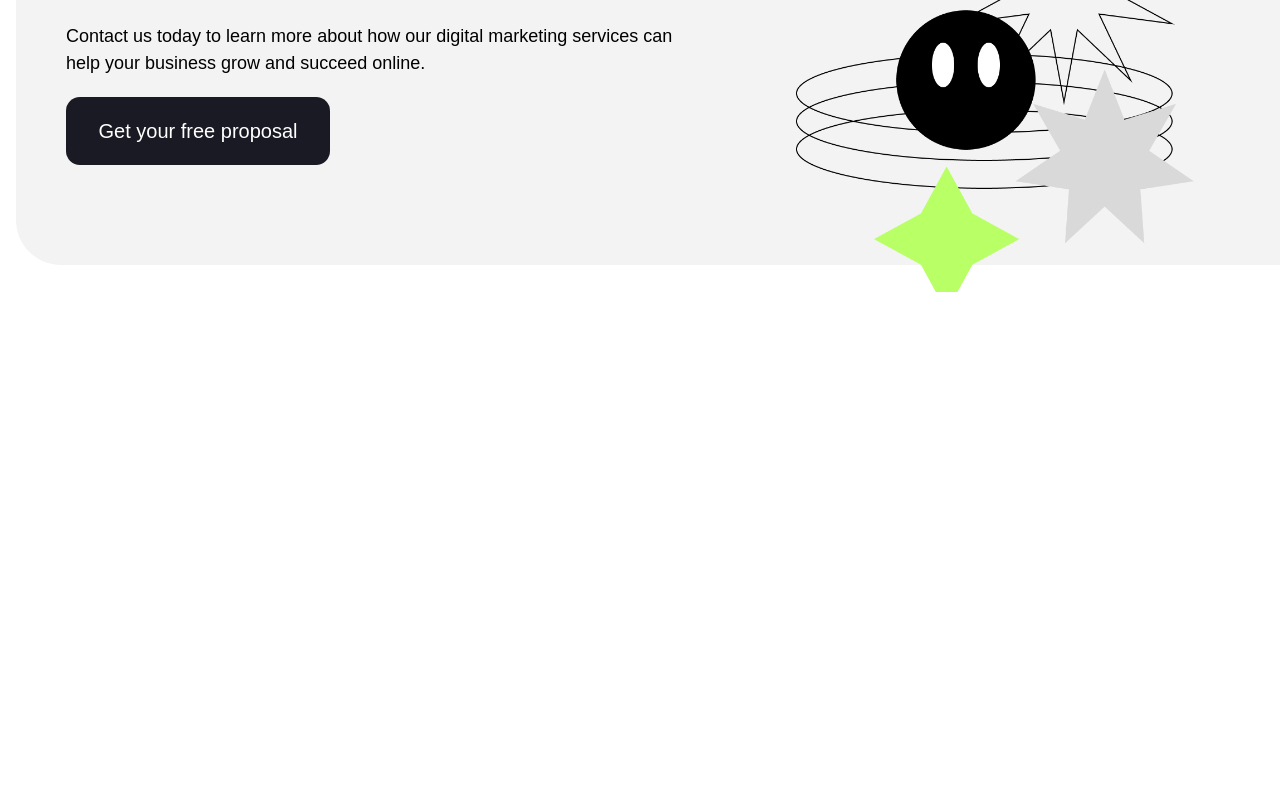
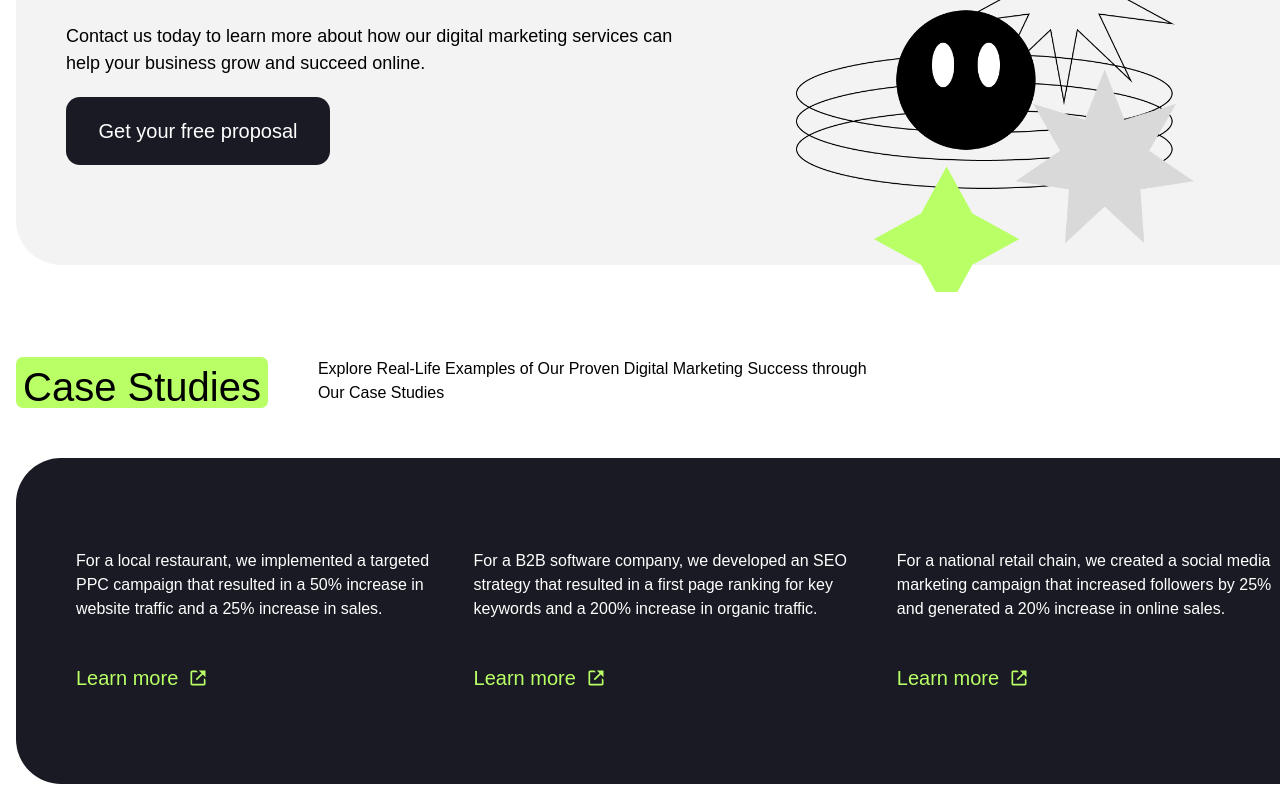
Before and after one commit to jameelf22labs/positivus-landing-page, a React (Vite) app: page / in a window 1280 px wide. Shown: the part 2150-2950 px from the top of the page. Before the commit the page ends 2442 px from the top, so only its background shows below. Built offline with nearby package versions, Linux system fonts and the light colour scheme.

Commit message:
Added case study section

```diff
--- a/src/common/components/section-label/SectionLabel.module.css
+++ b/src/common/components/section-label/SectionLabel.module.css
@@ -5,7 +5,6 @@
 }
 
 .label {
-    width: 178px;
     height: 51px;
     border-radius: 7px;
     padding-left: 7px;
@@ -21,4 +20,5 @@
 .desc {
     max-width: 550px;
     text-align: left;
+    margin-left: 30px;
 }
--- a/src/features/home/Home.tsx
+++ b/src/features/home/Home.tsx
@@ -2,7 +2,7 @@ import type { JSX } from "react";
 import React from "react";
 import Style from "./Home.module.css";
 import { Navbar } from "../../layouts";
-import { Customer, Hero, Service } from "./components";
+import { CaseStudies, Customer, Hero, Service } from "./components";
 
 import amazon from "../,,/../../assets/images/amazon.svg";
 import dribble from "../,,/../../assets/images/dribble.svg";
@@ -28,6 +28,7 @@ const Home = (): JSX.Element => {
           ]}
         />
         <Service />
+        <CaseStudies />
       </div>
     </React.Fragment>
   );
--- /dev/null
+++ b/src/features/home/components/case-studies/CaseStudies.module.css
@@ -0,0 +1,27 @@
+.studieWrapper {
+  margin-top: 50px;
+  display: flex;
+  gap: 20px;
+  width: 1344px;
+  height: 326px;
+  padding-top: 70px;
+  padding-right: 60px;
+  padding-bottom: 70px;
+  padding-left: 60px;
+  background-color: #191a23;
+  color: white;
+  border-radius: 45px;
+}
+
+.study {
+    display: flex;
+    flex-direction: column;
+    justify-content: space-around;
+}
+
+
+.study a {
+    font-weight: 400px;
+    color: #B9FF66;
+    font-size: 20px;
+}
--- /dev/null
+++ b/src/features/home/components/case-studies/CaseStudies.tsx
@@ -0,0 +1,49 @@
+import type { JSX } from "react";
+import Style from "./CaseStudies.module.css";
+import GlobalStyle from "../../../../style/global.style.module.css";
+import { SectionLabel } from "../../../../common/components";
+import { BiLinkExternal } from "react-icons/bi";
+
+const CaseStudies = (): JSX.Element => {
+  const caseStudies = [
+    {
+      desc: "For a local restaurant, we implemented a targeted PPC campaign that resulted in a 50% increase in website traffic and a 25% increase in sales.",
+      link: "www.f22labs.com",
+    },
+
+    {
+      desc: "For a B2B software company, we developed an SEO strategy that resulted in a first page ranking for key keywords and a 200% increase in organic traffic.",
+      link: "www.f22labs.com",
+    },
+
+    {
+      desc: "For a national retail chain, we created a social media marketing campaign that increased followers by 25% and generated a 20% increase in online sales.",
+      link: "www.f22labs.com",
+    },
+  ];
+
+  return (
+    <div className={GlobalStyle.wrapper}>
+      <SectionLabel
+        label="Case Studies"
+        description="Explore Real-Life Examples of Our Proven Digital Marketing Success through Our Case Studies"
+      />
+
+      <div className={Style.studieWrapper}>
+        {caseStudies.map((studie) => {
+          return (
+            <div className={Style.study}>
+              <p>{studie.desc}</p>
+
+              <a href={studie.link} style={{display : "flex" , alignItems : 'center' , gap : '10px'}}>
+                <span> Learn more </span>  <BiLinkExternal />
+              </a>
+            </div>
+          );
+        })}
+      </div>
+    </div>
+  );
+};
+
+export default CaseStudies;
--- a/src/features/home/components/index.ts
+++ b/src/features/home/components/index.ts
@@ -1,3 +1,4 @@
+import CaseStudies from "./case-studies/CaseStudies";
 import Customer from "./customer/Customer";
 import Hero from "./hero/Hero";
 import Service from "./services/Service";
@@ -5,5 +6,6 @@ import Service from "./services/Service";
 export {
     Hero,
     Customer,
-    Service
+    Service,
+    CaseStudies
 }
```
